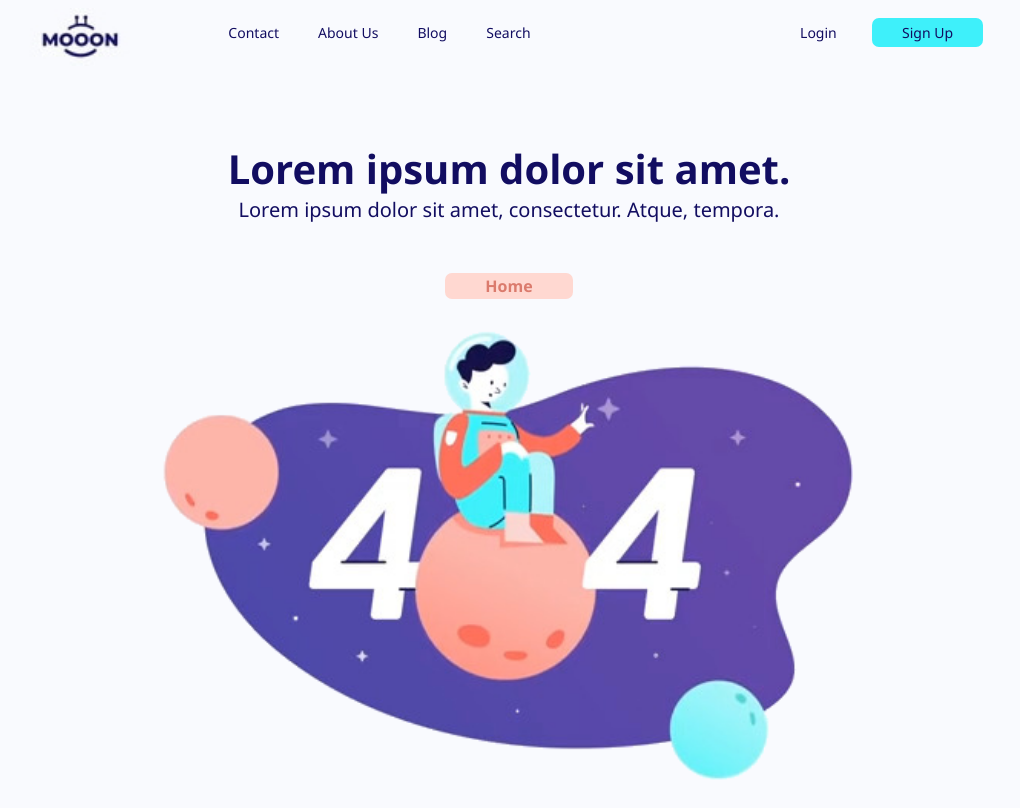
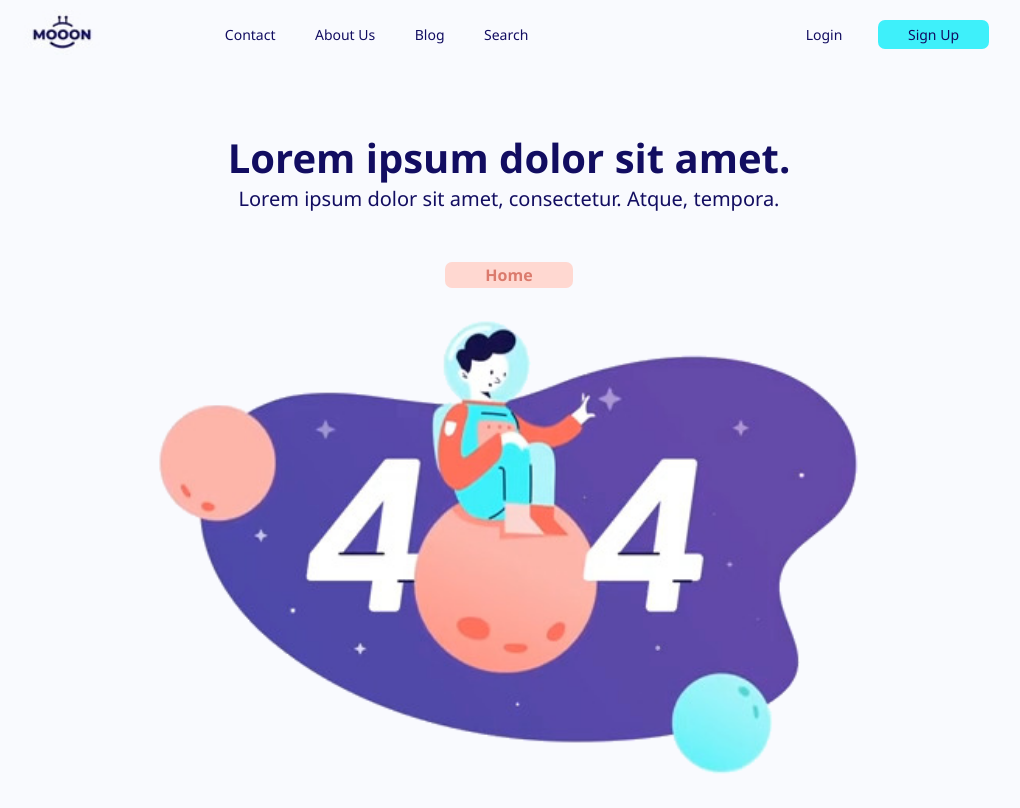
Before and after one commit to vitgri1/01-3-404-Mooon-4, a website: page index.html in a window 1280 px wide. Shown: the whole page, without its empty margins (131-1151 px from the left). Drawn offline with Linux system fonts and the light colour scheme.

Commit message:
Navigation and links styling

```diff
--- a/index.html
+++ b/index.html
@@ -10,23 +10,23 @@
 <body>
     <header>
         <a href="#" style="float: left; width: 8%; margin-left: 12%;">
-            <img src="./Moon-logo.jpg" alt="Moon logo" style="float: left; width: 100%;">
+            <img src="./Moon-logo.jpg" alt="Moon logo" style="float: left; height: 45px; width: 80px; object-fit: contain; object-position: left;">
         </a>
-        <div style=" float: left; margin-left: 5%; margin-top: 15px; width: 35%;">
-            <a href="#" style="margin-left: 8%; text-decoration: none; color: #120D61;">Contact</a>
-            <a href="#" style="margin-left: 8%; text-decoration: none; color: #120D61;">About us</a>
-            <a href="#" style="margin-left: 8%; text-decoration: none; color: #120D61;">Blog</a>
-            <a href="#" style="margin-left: 8%; text-decoration: none; color: #120D61;">Search</a>
-        </div>
-        <div style="float: right; margin-right: 10%; margin-top: 15px; width: 25%; text-align: right;">
-            <a href="#" style="margin-right: 10%; text-decoration: none; color: #120D61;">Login</a>
-            <a href="#" style="margin-right: 10%; text-decoration: none; color: #120D61; background-color: #3EF0FA; padding: 5px; padding-left: 30px; padding-right: 30px; border-radius: 7px;">Sign up</a>
-        </div>
+        <nav style=" float: left; margin-left: 5%; width: 35%;">
+            <a href="#">Contact</a>
+            <a href="#">About us</a>
+            <a href="#">Blog</a>
+            <a href="#">Search</a>
+        </nav>
+        <nav style="float: right; margin-right: 10%; width: 25%; text-align: right;">
+            <a href="#" style="margin-right: 10%;">Login</a>
+            <a href="#" style="margin-left:auto; margin-right: 10%; background-color: #3EF0FA; padding: 5px; padding-left: 30px; padding-right: 30px; border-radius: 7px;">Sign up</a>
+        </nav>
     </header>
     <main>
         <h1>Lorem ipsum dolor sit amet.</h1>
         <p>Lorem ipsum dolor sit amet, consectetur. Atque, tempora.</p>
-        <a href="#" style="display: inline-block; background-color: #FFD8D1; color: #DB7B6D; text-decoration: none; font-weight: bold; line-height: 1em; padding: 5px; padding-left: 40px; padding-right: 40px; border-radius: 7px; margin-bottom: 10px;">Home</a>
+        <a href="#" style="display: inline-block; background-color: #FFD8D1; color: #DB7B6D; font-weight: bold; line-height: 1em; padding: 5px; padding-left: 40px; padding-right: 40px; border-radius: 7px; margin-left:auto; margin-bottom: 10px;">Home</a>
         <div style="display: inline-block; width: 100%;">
             <img src="./kosmonautas.png" alt="Kosmonautas 404" style="display: inline-block; width: 60%;">
         </div>
--- a/main.css
+++ b/main.css
@@ -2,12 +2,24 @@ body{
     font-family: 'Segoe UI', Tahoma, Geneva, Verdana, sans-serif;
     color: #120D61;
     background-color: #F9FAFE;
+    margin: 0;
 }
 header{
     display: inline-block;
     width: 100%;
     font-size: 14px;
     text-transform: capitalize;
+    margin-top: 10px;
+}
+
+nav{
+    margin-top: 15px;
+}
+
+a{
+    text-decoration: none;
+    margin-left: 8%;
+    color: #120D61;
 }
 main{
     display: inline-block;
```
